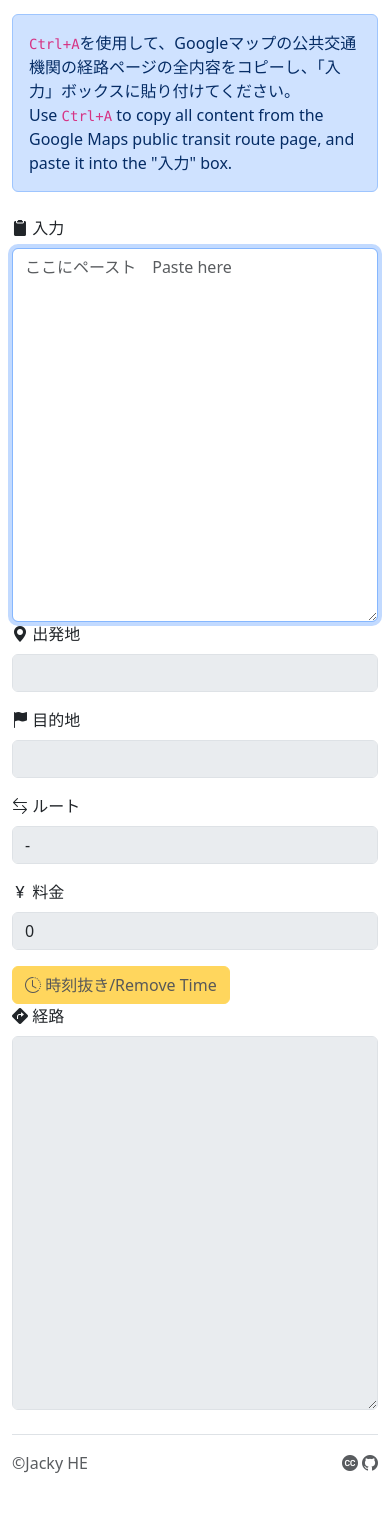
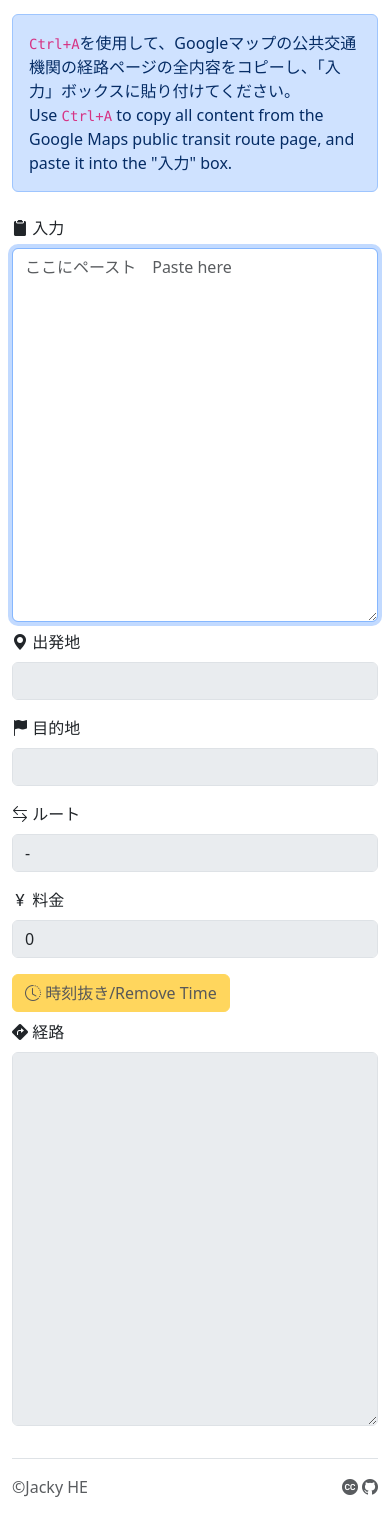
Before and after one commit to ihkk/Route2TXT, a React (Create React App) app: page / in a window 390 px wide. Shown: the part 181-1716 px from the top of the page. Built offline with nearby package versions, Linux system fonts and the light colour scheme.

Commit message:
style: add margin-bottom to layout elements for improved spacing

```diff
--- a/src/App.js
+++ b/src/App.js
@@ -285,12 +285,12 @@ function App() {
             </div>
           </div>
         </div>
-        <div className='row mt-2'>
-          <div className='col-md-4'>
+        <div className='row mt-2 mb-2'>
+          <div className='col-md-4 mb-2'>
             <label for="inputTextarea" className='form-label'><i class="bi bi-clipboard2-fill"></i> 入力</label>
             <textarea class="form-control textarea-no-scroll" id="inputTextarea" rows="15" onChange={handleInputChange} placeholder="ここにペースト　Paste here"></textarea>
           </div>
-          <div className='col-md-3'>
+          <div className='col-md-3 mb-2'>
             <div className='row'>
               <form>
                 <div className="mb-3">
@@ -364,7 +364,7 @@ function App() {
               </div>
             </div>
           </div>
-          <div className='col-md-5'>
+          <div className='col-md-5 mb-2'>
             <label for="outputTextarea" className='form-label'><i class="bi bi-sign-turn-right-fill"></i> 経路</label>
             <textarea
               class="form-control textarea-no-scroll"
```
